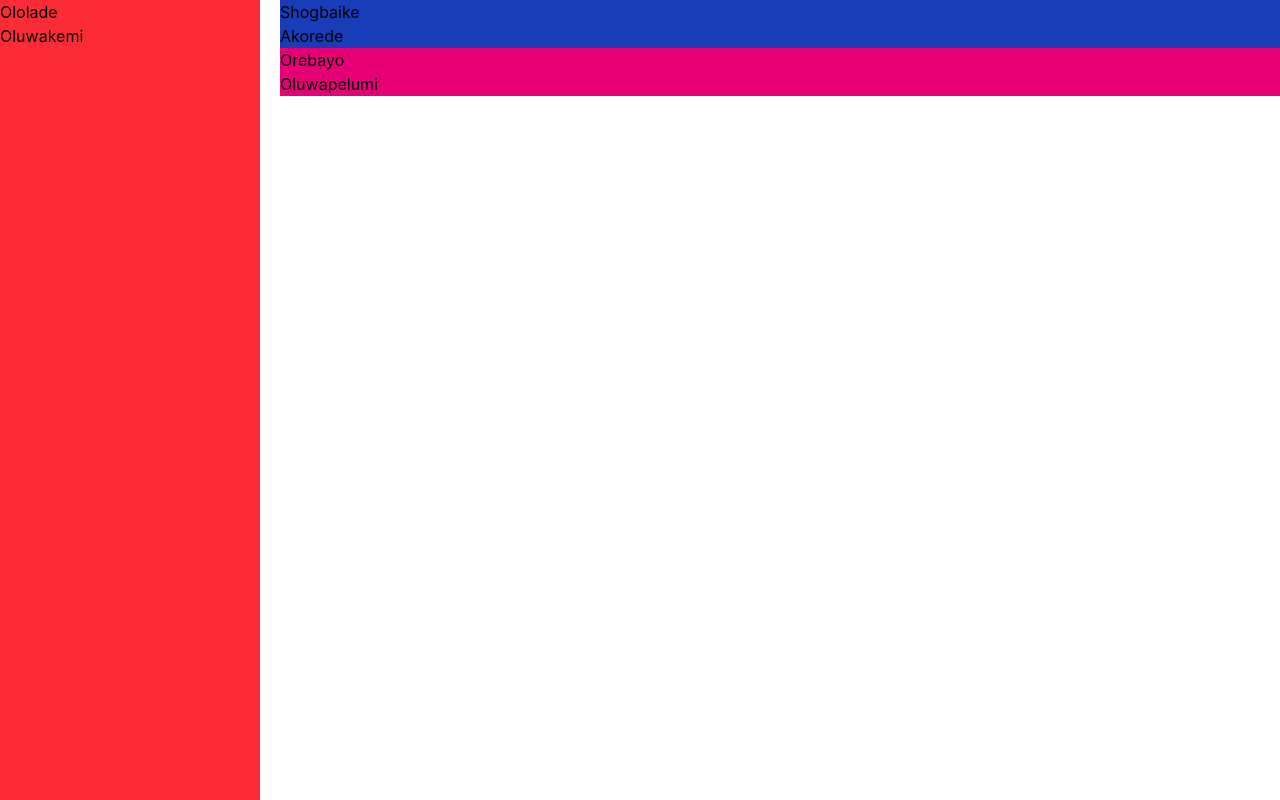
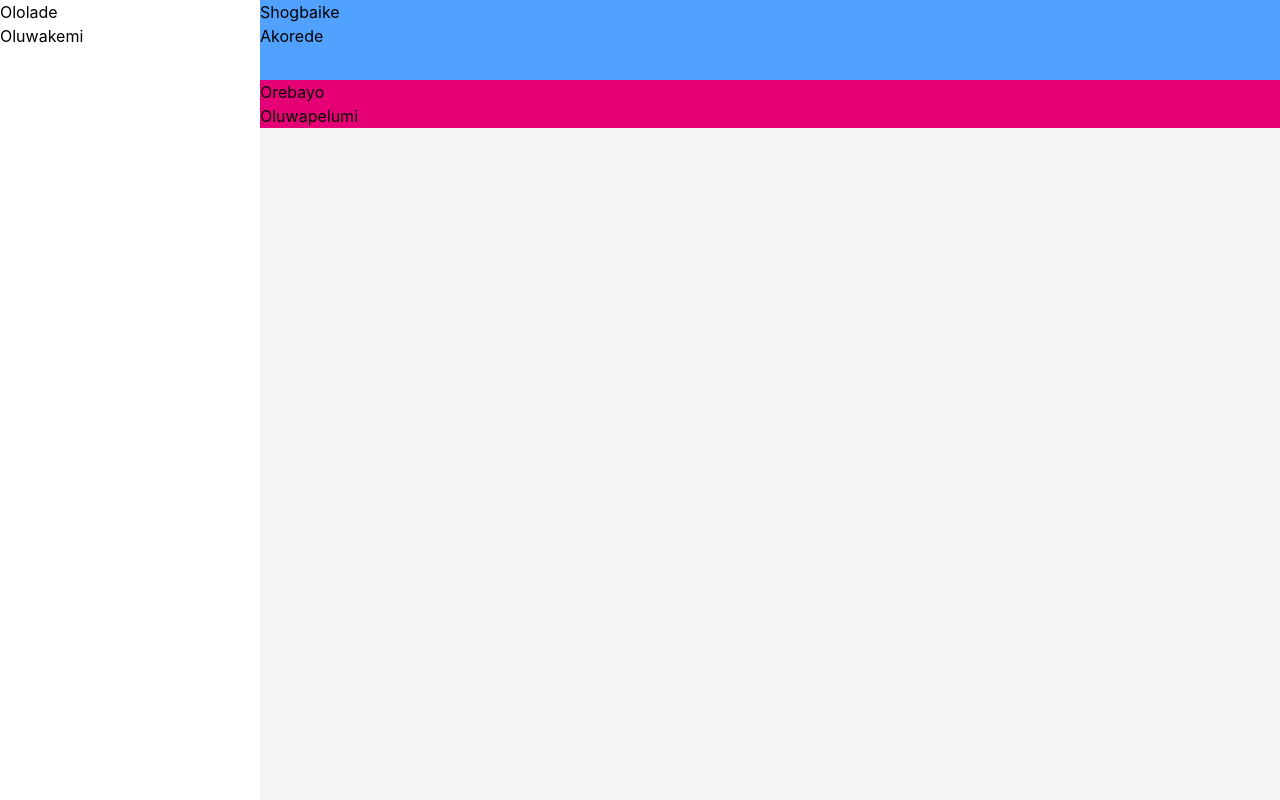
Before and after one commit to ololade154/BankDash-dashboard, a React (Vite) app: page / in a window 1280 px wide. Built offline with nearby package versions, Linux system fonts and the light colour scheme.

Commit message:
fix: err

```diff
--- a/src/components/Main.jsx
+++ b/src/components/Main.jsx
@@ -3,7 +3,7 @@ import { NavBar } from './NavBar';
 
 export const Main = () => {
   return (
-    <div className="bg-amber-300 main ">
+    <div className="bg-[#f4f4f4] main ">
       <NavBar />
       <MainContent />
     </div>
--- a/src/components/MainContent.jsx
+++ b/src/components/MainContent.jsx
@@ -1,6 +1,6 @@
 export const MainContent = () => {
   return (
-    <div className="bg-pink-600">
+    <div className="bg-pink-600 mt-20">
       <h1>Orebayo</h1>
       <h2>Oluwapelumi</h2>
     </div>
--- a/src/components/NavBar.jsx
+++ b/src/components/NavBar.jsx
@@ -1,6 +1,6 @@
 export const NavBar = () => {
   return (
-    <div className="bg-blue-800">
+    <div className="bg-blue-400 h-20 fixed w-full z-10">
       <h1>Shogbaike</h1>
       <h2>Akorede</h2>
     </div>
--- a/src/components/SideBar.jsx
+++ b/src/components/SideBar.jsx
@@ -1,6 +1,6 @@
 export const SideBar = () => {
   return (
-    <div className="bg-red-500 side-bar">
+    <div className="bg-[#fffff] side-bar">
       <h1>Ololade</h1>
       <h2>Oluwakemi</h2>
     </div>
--- a/src/index.css
+++ b/src/index.css
@@ -1,10 +1,11 @@
 @import 'tailwindcss';
 
 .main {
-  width: calc(100vw - 280px);
+  width: calc(100vw - 260px);
   position: absolute;
   right: 0;
   z-index: -100;
+  height: 100vh;
 }
 .side-bar {
   width: 260px;
```
